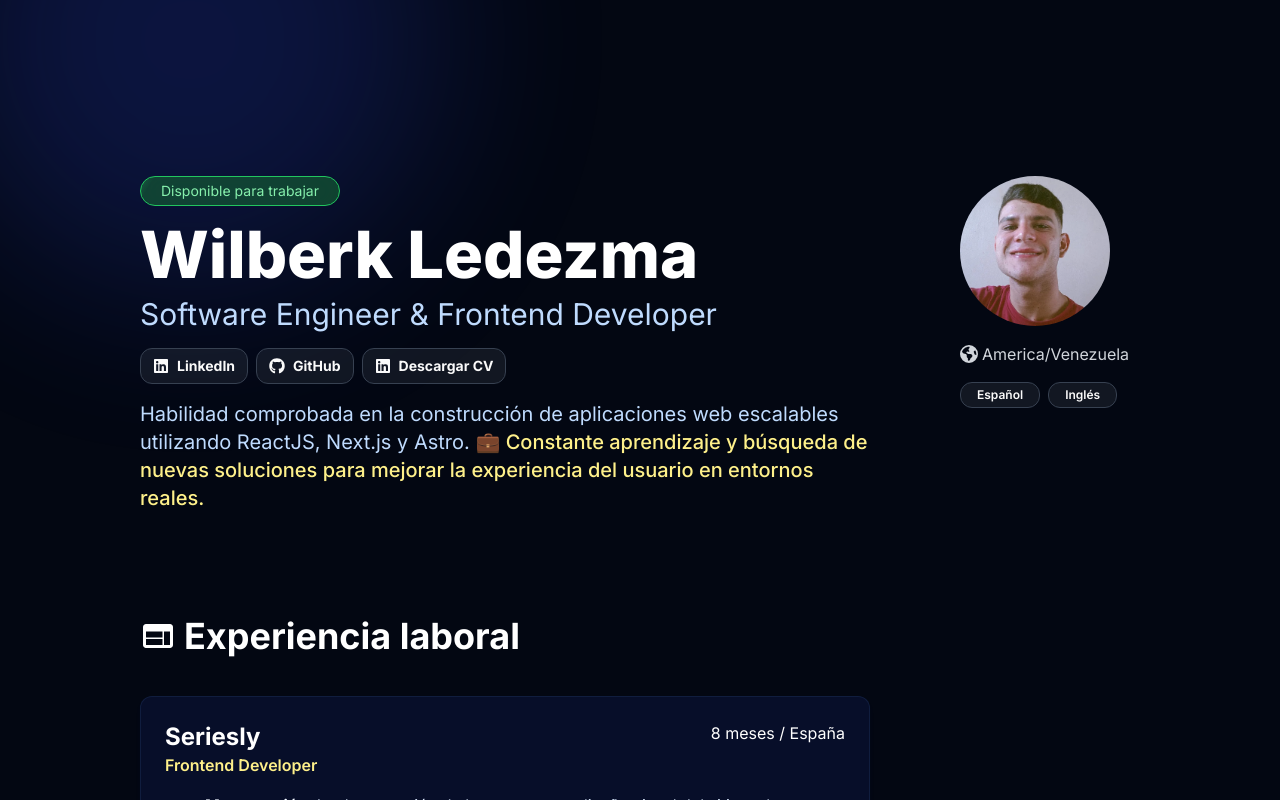
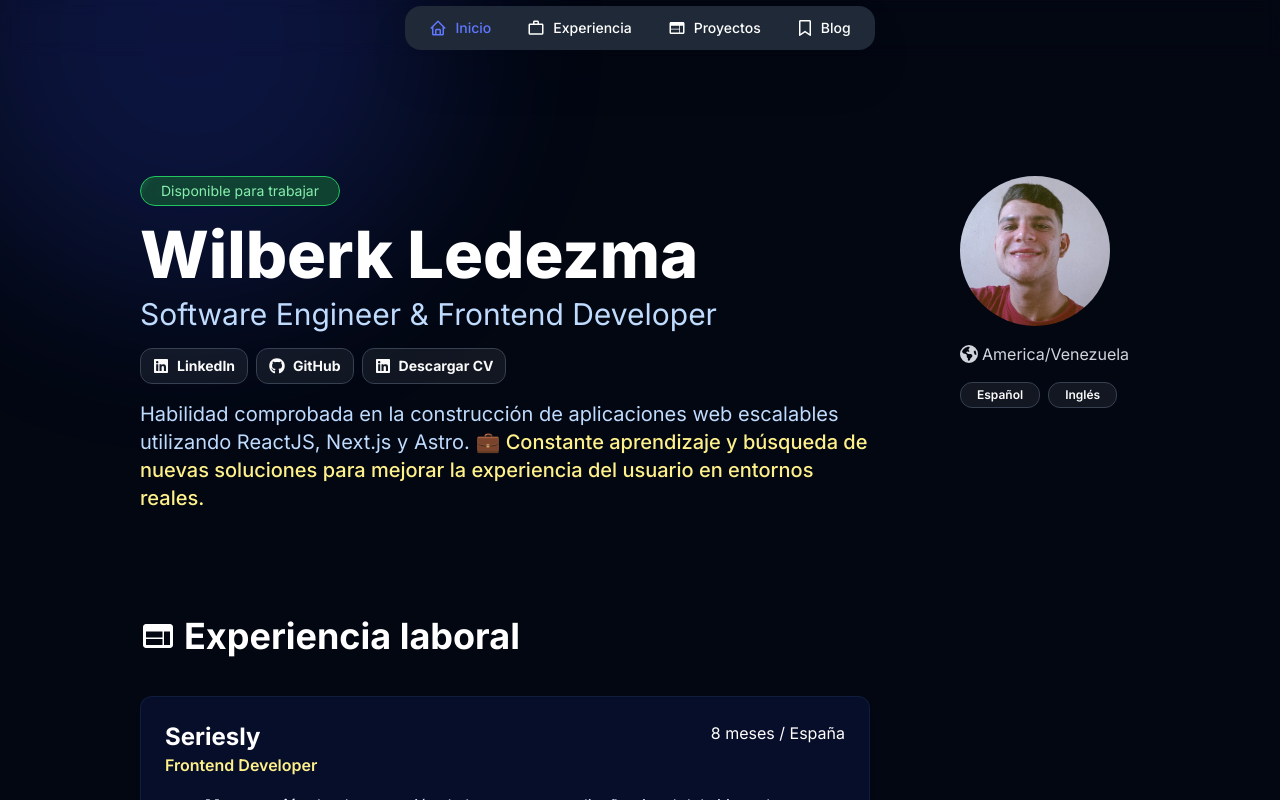
Before and after one commit to webzma/new-webzma-portfolio, a Next.js app: page / in a window 1280 px wide. Shown: the top 800 px of the page. Built offline with nearby package versions, Linux system fonts and the light colour scheme.

Commit message:
feat: update Header component layout and styles for improved responsiveness and accessibility

```diff
--- a/src/app/components/Header/Header.tsx
+++ b/src/app/components/Header/Header.tsx
@@ -33,56 +33,56 @@ export function Header() {
   }, []);
 
   return (
-    <div className="flex w-full justify-center items-center py-2 fixed left-0 right-0 h-16 bg-transparent z-30">
+    <div className="flex w-full justify-center items-center py-2 fixed left-0 right-0 h-14 bg-transparent z-30 backdrop-blur">
       <div
         id="navBar"
-        className="z-10 fixed  rounded-2xl flex items-center p-2 neutral-border-medium border-solid-1 radius-m-4 shadow-l transparent gap-x-2 bg-gray-800 backdrop-blur"
+        className="z-10 shadow-2xl fixed rounded-2xl flex items-center p-2 neutral-border-medium border-solid-1 radius-m-4 shadow-l transparent gap-x-1 bg-gray-800 backdrop-blur"
       >
         <a
           aria-label="main"
           href="#main"
           className={cn(
-            "rounded-2xl px-4 py-1 text-sm font-medium flex items-center gap-x-2",
+            "rounded-2xl px-2 sm:px-4 py-1 text-xs sm:text-sm font-medium flex items-center gap-x-2",
             activeSection === "main" && "text-[#6078ff]",
             activeSection !== "main" && "text-white"
           )}
         >
-          <BiHome size={18} />
+          <BiHome size={18} className="hidden sm:block" />
           Inicio
         </a>
         <a
           aria-label="experience"
           href="#experience"
           className={cn(
-            "rounded-2xl px-4 py-1 text-sm font-medium flex items-center gap-x-2",
+            "rounded-2xl px-2 sm:px-4 py-1 text-xs sm:text-sm font-medium flex items-center gap-x-2",
             activeSection === "experience" && "text-[#6078ff]",
             activeSection !== "experience" && "text-white"
           )}
         >
-          <MdOutlineWorkOutline size={18} />
+          <MdOutlineWorkOutline size={18} className="hidden sm:block" />
           Experiencia
         </a>
         <a
           aria-label="projects"
           href="#projects"
           className={cn(
-            "rounded-2xl px-4 py-1 text-sm font-medium flex items-center gap-x-2",
+            "rounded-2xl px-2 sm:px-4 py-1 text-xs sm:text-sm font-medium flex items-center gap-x-2",
             activeSection === "projects" && "text-[#6078ff]",
             activeSection !== "projects" && "text-white"
           )}
         >
-          <MdWeb size={18} />
+          <MdWeb size={18} className="hidden sm:block" />
           Proyectos
         </a>
         <a
           href="#"
           className={cn(
-            "rounded-2xl px-4 py-1 text-sm font-medium flex items-center gap-x-2",
+            "rounded-2xl px-2 sm:px-4 py-1 text-xs sm:text-sm font-medium flex items-center gap-x-2",
             activeSection === "blog" && "text-[#6078ff]",
             activeSection !== "blog" && "text-white"
           )}
         >
-          <FaRegBookmark size={16} />
+          <FaRegBookmark size={16} className="hidden sm:block" />
           Blog
         </a>
       </div>
--- a/src/app/layout.tsx
+++ b/src/app/layout.tsx
@@ -24,6 +24,7 @@ export default function RootLayout({
       <body
         className={`${inter.className} antialiased max-w-[1000px] w-[9o%] mx-auto bg-gray-950`}
       >
+        <Header />
         {children}
         <Footer />
       </body>
```
